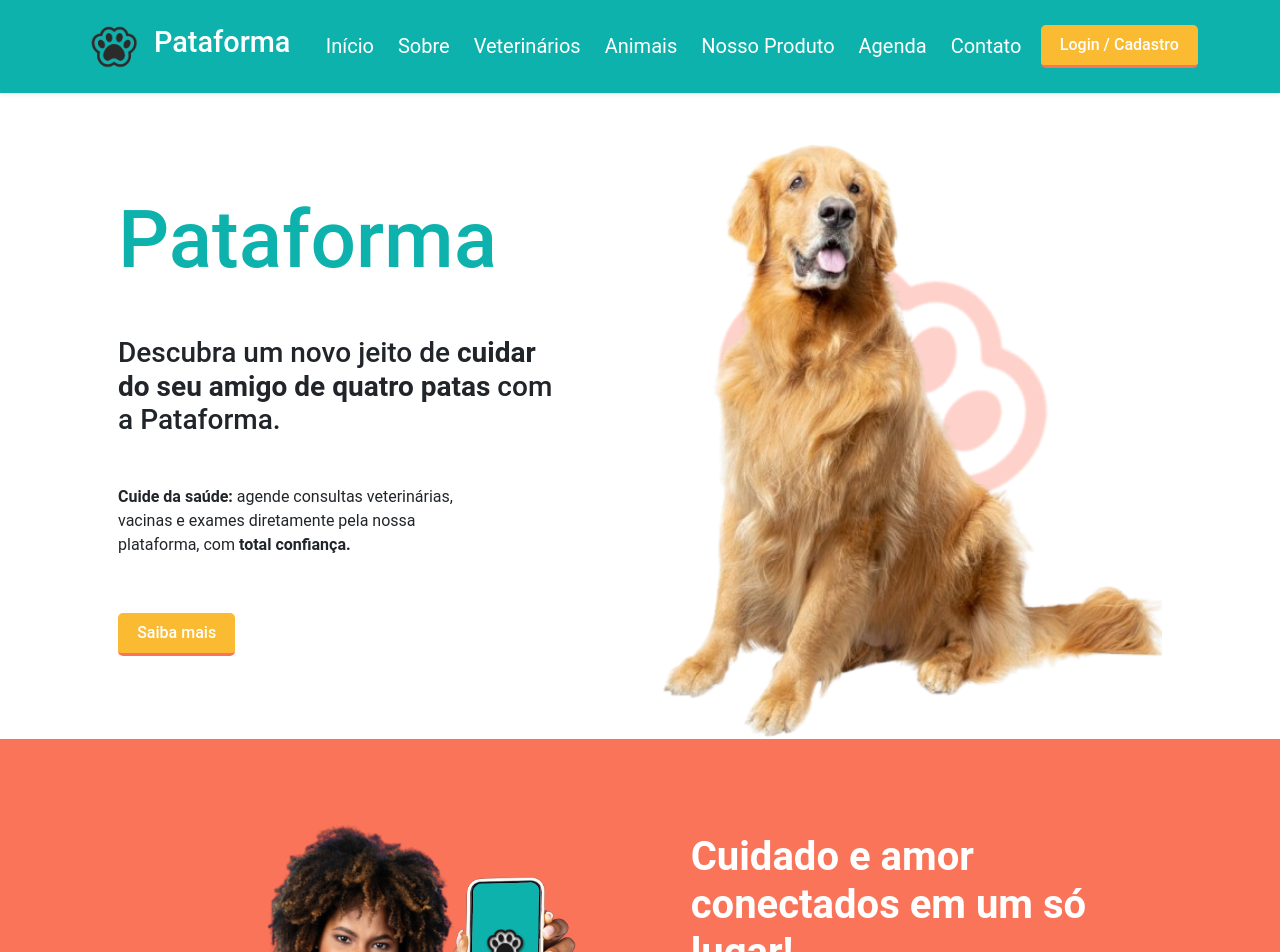
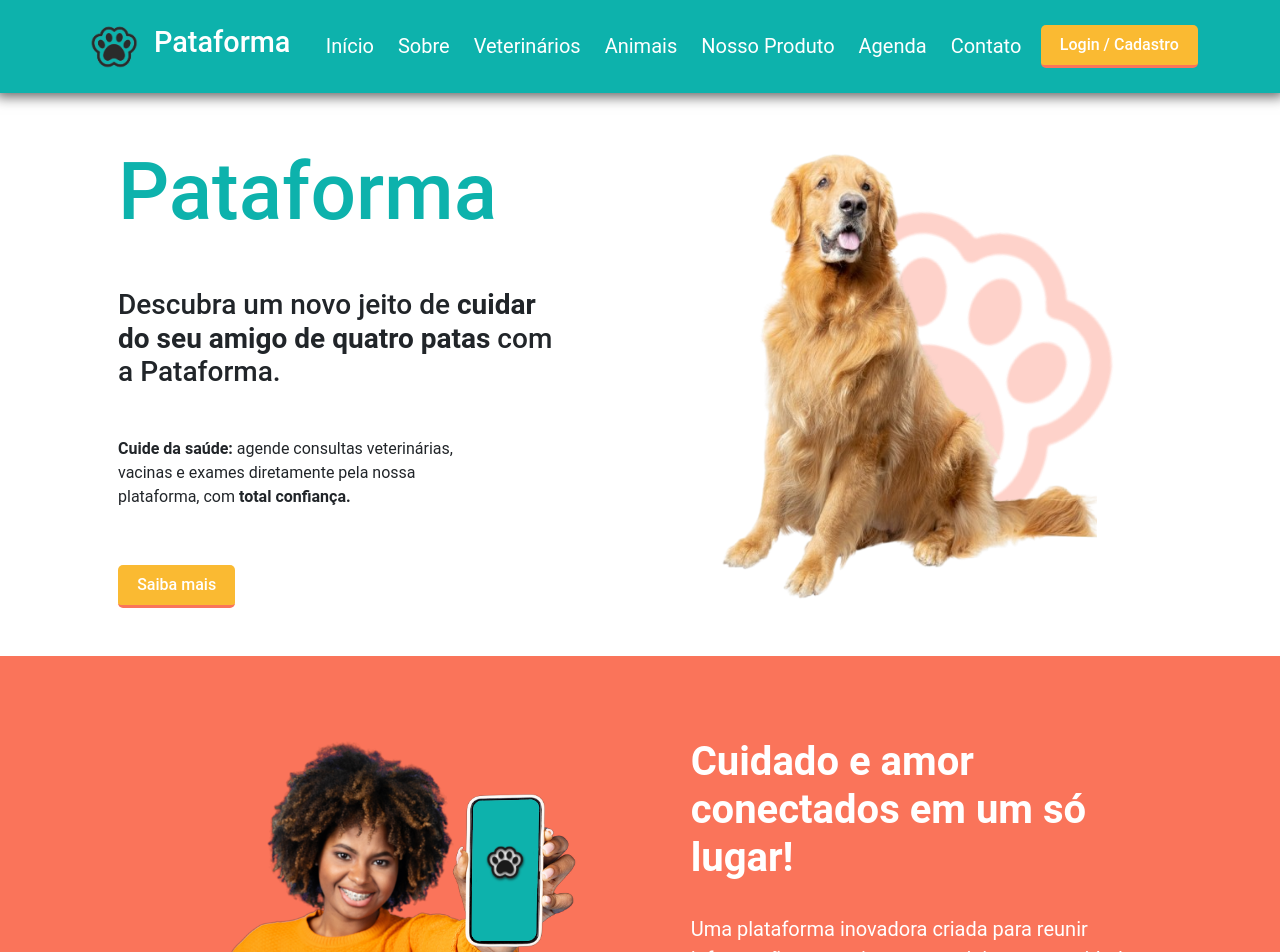
Before and after one commit to Pataforma/TCC, a React (Vite) app: page / in a window 1280 px wide. Shown: the top 952 px of the page. Built offline with nearby package versions, Linux system fonts and the light colour scheme.

Commit message:
adicao de hover no header

```diff
--- a/src/components/Banner.jsx
+++ b/src/components/Banner.jsx
@@ -10,7 +10,7 @@ const Banner = () => {
             className="img-fluid"
             style={{ maxHeight: '350px'}}
           />
-          <div className="text-white mb-4 mb-lg-0 w-100 w-lg-50">
+          <div className="text-white mb-4 mb-lg-0 w-100 w-lg-50 d-flex flex-column gap-4">
             <h3 className="fw-bold fs-1">Cuidado e amor conectados em um só lugar!</h3>
             <p className="fs-5">
               Uma plataforma inovadora criada para reunir informações e serviços
--- a/src/components/Header.jsx
+++ b/src/components/Header.jsx
@@ -11,7 +11,7 @@ function Header() {
   };
 
   return (
-    <header className="position-fixed top-0 start-0 w-100 shadow-sm py-2 header bg-main">
+    <header className="position-fixed top-0 start-0 w-100 py-2 header bg-main">
       <div className="container d-flex justify-content-between align-items-center py-2">
         <div className="d-flex align-items-center">
           <img src={logo} alt="Logo" className="logo" />
@@ -20,25 +20,25 @@ function Header() {
         <nav>
           <ul className="d-flex list-unstyled mb-0">
             <li className="ms-4">
-              <Link to="/" className="text-decoration-none text-white fs-5">Início</Link>
+              <Link to="/" className="text-decoration-none fs-5 text-hover-header">Início</Link>
             </li>
             <li className="ms-4">
-              <Link to="/sobre" className="text-decoration-none text-white fs-5">Sobre</Link>
+              <Link to="/sobre" className="text-decoration-none text-hover-header fs-5">Sobre</Link>
             </li>
             <li className="ms-4">
-              <Link to="/veterinarios" className="text-decoration-none text-white fs-5">Veterinários</Link>
+              <Link to="/veterinarios" className="text-decoration-none text-hover-header fs-5">Veterinários</Link>
             </li>
             <li className="ms-4">
-              <Link to="/animais" className="text-decoration-none text-white fs-5">Animais</Link>
+              <Link to="/animais" className="text-decoration-none text-hover-header fs-5">Animais</Link>
             </li>
             <li className="ms-4">
-              <Link to="/produto" className="text-decoration-none text-white fs-5">Nosso Produto</Link>
+              <Link to="/produto" className="text-decoration-none text-hover-header fs-5">Nosso Produto</Link>
             </li>
             <li className="ms-4">
-              <Link to="/agenda" className="text-decoration-none text-white fs-5">Agenda</Link>
+              <Link to="/agenda" className="text-decoration-none text-hover-header fs-5">Agenda</Link>
             </li>
             <li className="ms-4">
-              <Link to="/contato" className="text-decoration-none text-white fs-5">Contato</Link>
+              <Link to="/contato" className="text-decoration-none text-hover-header fs-5">Contato</Link>
             </li>
           </ul>
         </nav>
--- a/src/components/Intro.jsx
+++ b/src/components/Intro.jsx
@@ -4,7 +4,7 @@ import Button from "./Button";
 
 const Intro = () => {
     return (
-      <section className="container d-flex flex-column flex-lg-row justify-content-beetween my-5 px-5 espacamento-header mb-0 pb-0" >
+      <section className="container d-flex flex-column flex-lg-row justify-content-beetween my-0 px-5 espacamento-header mb-5 pb-0" >
         <div className="w-100 w-lg-50">
           <h1 className="text-elements mb-5" style={{ fontSize: "5rem", textShadow: "3px 3px ##fa745a;" }}>Pataforma</h1>
           <h3 className="mb-5">
@@ -23,7 +23,7 @@ const Intro = () => {
         </div>
         <div className="position-relative w-100 w-lg-50 text-center mt-4 mt-lg-0">
           <img src={bgPata} alt="Background" id="bg-pata" />
-          <img src={cachorro} alt="Cachorro" className="img-fluid intro-dog w-100" />
+          <img src={cachorro} alt="Cachorro" className="img-fluid intro-dog w-75 mt-2" />
         </div>
       </section>
     );
--- a/src/custom.css
+++ b/src/custom.css
@@ -71,6 +71,16 @@ body {
   width: 100%;
   top: 0;
   left: 0;
+  box-shadow: 0 0 12px 4px rgba(0, 0, 0, 0.6);
+}
+
+.text-hover-header{
+  color: white;
+}
+
+.text-hover-header:hover{
+  color: var(--elements-color);
+  transition: ease 150ms;
 }
 
 .espacamento-header {
```
